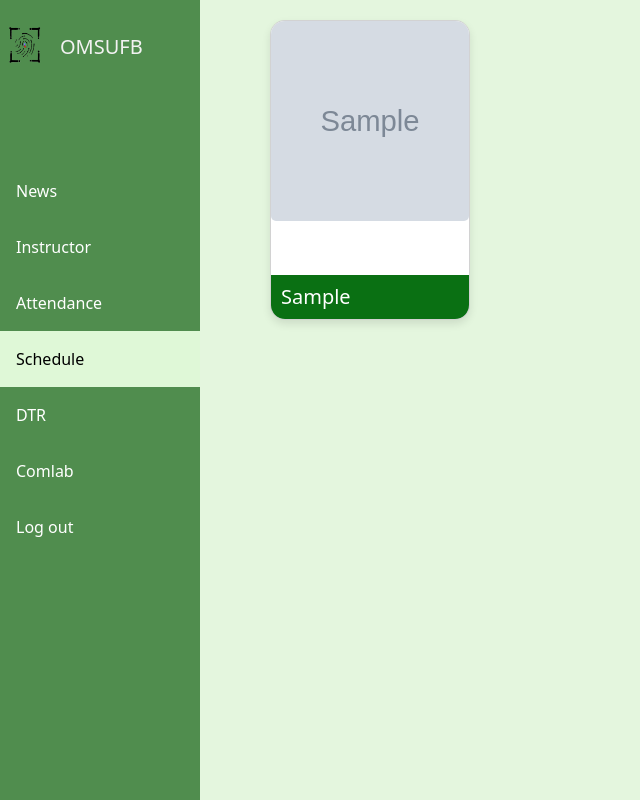
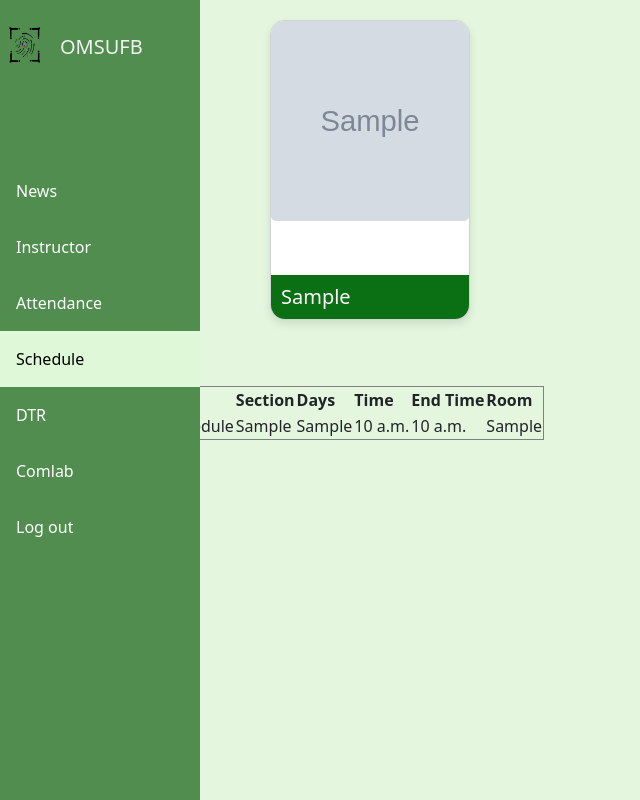
Before and after one commit to Velsariaa/instructor-attendance-sytem, a Django app: page /schedule/ in a window 1280 px wide. Shown: the whole page, without its empty margins (0-640 px from the left). Run offline with Django 5.2, Linux system fonts and the light colour scheme; tables that the repository leaves empty hold one stand-in row (values such as "Sample post"); grey boxes marked "Sample" are stand-in pictures.

Commit message:
[Fixed] Schedule

```diff
--- a/webapp/templates/pages/schedule.html
+++ b/webapp/templates/pages/schedule.html
@@ -37,6 +37,44 @@
       </div>
     </a>
   {% endfor %}
+
+
+
 </div>
 
+<h2>Schedule</h2>
+<table border="1">
+    <thead>
+        <tr>
+            <th>Subject Code</th>
+            <th>Subject</th>
+            <th>Section</th>
+            <th>Days</th>
+            <th>Time</th>
+            <th>End Time</th>
+            <th>Room</th>
+        </tr>
+    </thead>
+    <tbody>
+        {% if Sc %}
+            {% for sc in Sc %}
+            <tr>
+                <td>{{ sc.subject_code }}</td>
+                <td>{{ sc.subject }}</td>
+                <td>{{ sc.section }}</td>
+                <td>{{ sc.days }}</td>
+                <td>{{ sc.time }}</td>
+                <td>{{ sc.end_time }}</td>
+                <td>{{ sc.room }}</td>
+            </tr>
+            {% endfor %}
+        {% else %}
+            <tr>
+                <td colspan="7">No schedule available.</td>
+            </tr>
+        {% endif %}
+    </tbody>
+</table>
+
+
 {% endblock %}
--- a/webapp/views.py
+++ b/webapp/views.py
@@ -330,7 +330,8 @@ def org_List(request):
 
 def schedule(request):
     Ls = Employee.objects.all()
-    return render(request, 'pages/schedule.html',{'Ls':Ls})
+    Sc = Ins_Schedule.objects.all()
+    return render(request, 'pages/schedule.html',{'Ls':Ls, 'Sc':Sc})
 
 def position(request):
     return render(request, 'pages/position.html')
@@ -403,15 +404,25 @@ def UEmployee(request):
     )
 
 @csrf_exempt
-@login_required
 def UEmployeeSched(request):
+    # Check if the user is logged in (i.e., session exists)
+    if 'employee_idNum' not in request.session:
+        return redirect("user_login")  # Redirect to login if not authenticated
+
     try:
-        user_data = UserData.objects.get(user=request.user)
-    except UserData.DoesNotExist:
-        user_data = None
+        # Fetch the logged-in employee using session data
+        employee = Employee.objects.get(idNum=request.session['employee_idNum'])
+
+        # Get schedules for the logged-in employee
+        Sc = Ins_Schedule.objects.filter(employee=employee)
+
+    except Employee.DoesNotExist:
+        Sc = Ins_Schedule.objects.none()  # No schedules if no matching employee found
+
     posts = Post.objects.all().order_by('-created_at')
 
-    return render(request, 'pages/userEmpSchedule.html', {'user_data': user_data,'user': request.user, 'posts': posts, })
+    return render(request, 'pages/userEmpSchedule.html', {'Sc': Sc, 'posts': posts})
+
 
 
 @csrf_exempt
```
Also changed, not shown: webapp/templates/pages/userEmpSchedule.html (+83 -0 lines), 1 other file.
